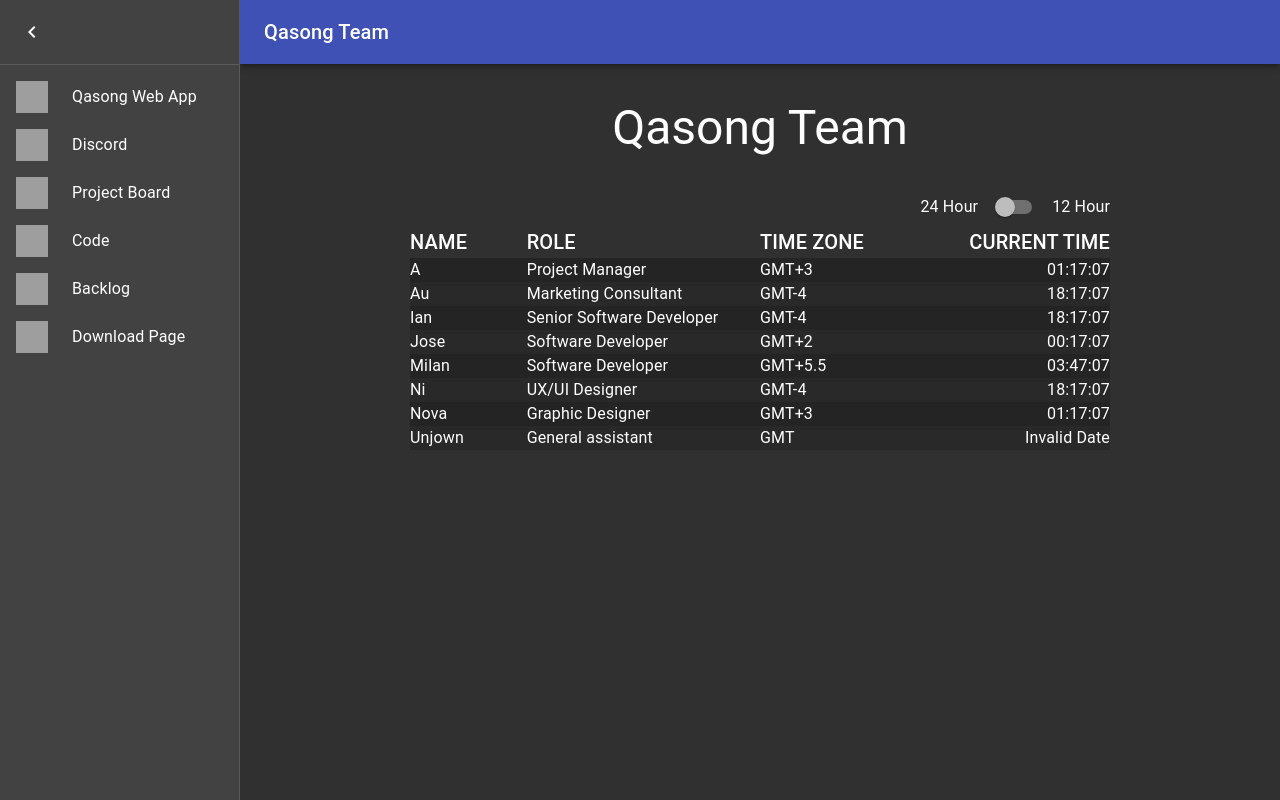
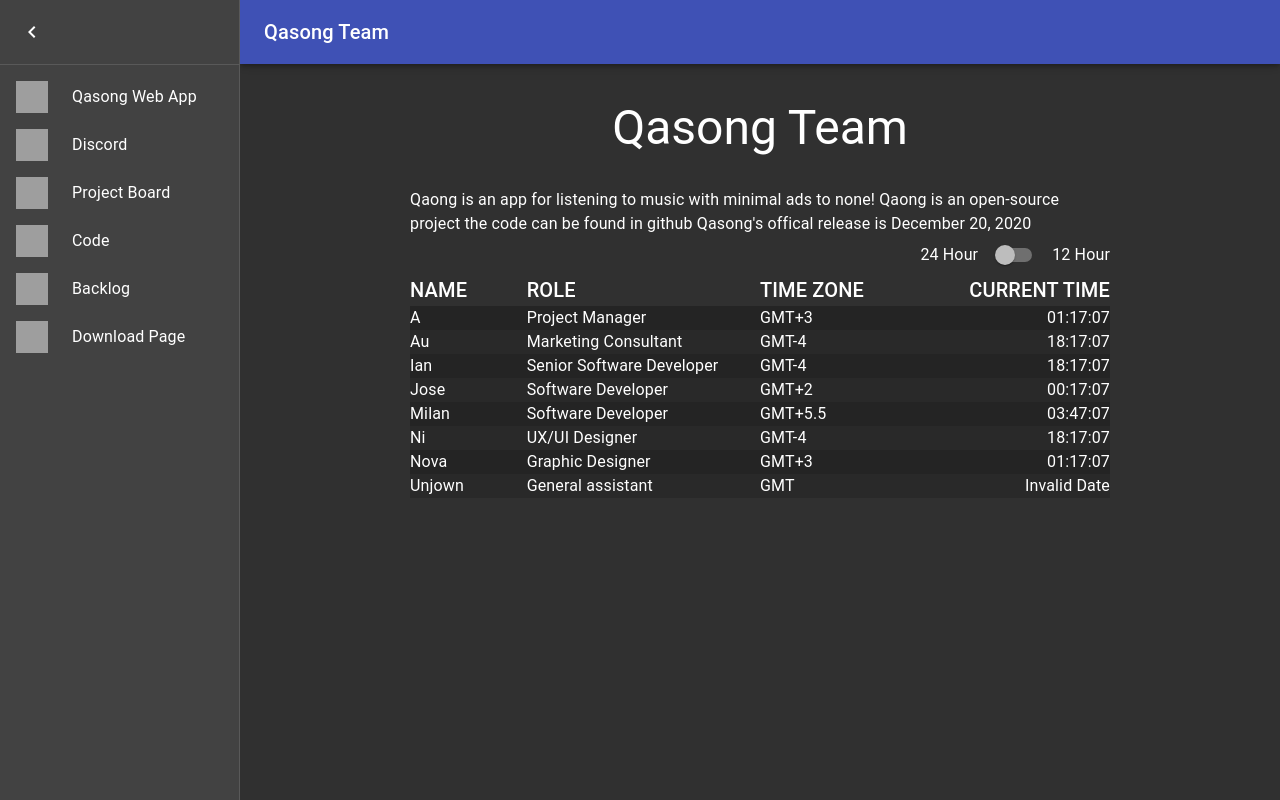
Before and after one commit to IanWalston/team-dashboard, a React app: page / in a window 1280 px wide. Built offline with nearby package versions, Linux system fonts and the light colour scheme; grey boxes are pictures that could not be loaded.

Commit message:
Update Roster.js

```diff
--- a/src/Components/Roster.js
+++ b/src/Components/Roster.js
@@ -47,7 +47,10 @@
         <Box mb={4}>
             <Typography variant='h3' align='center'>Qasong Team</Typography>
         </Box>
-
+        <Typography>  Qaong is an app for listening to music with minimal ads to none!
+            Qaong is an open-source project the code can be found in github
+            Qasong's offical release is December 20, 2020
+            </Typography>
         <Grid component="label" container justify='flex-end' alignItems="center" spacing={1}>
             <Grid item><Typography>24 Hour</Typography></Grid>
             <Grid item>
```
